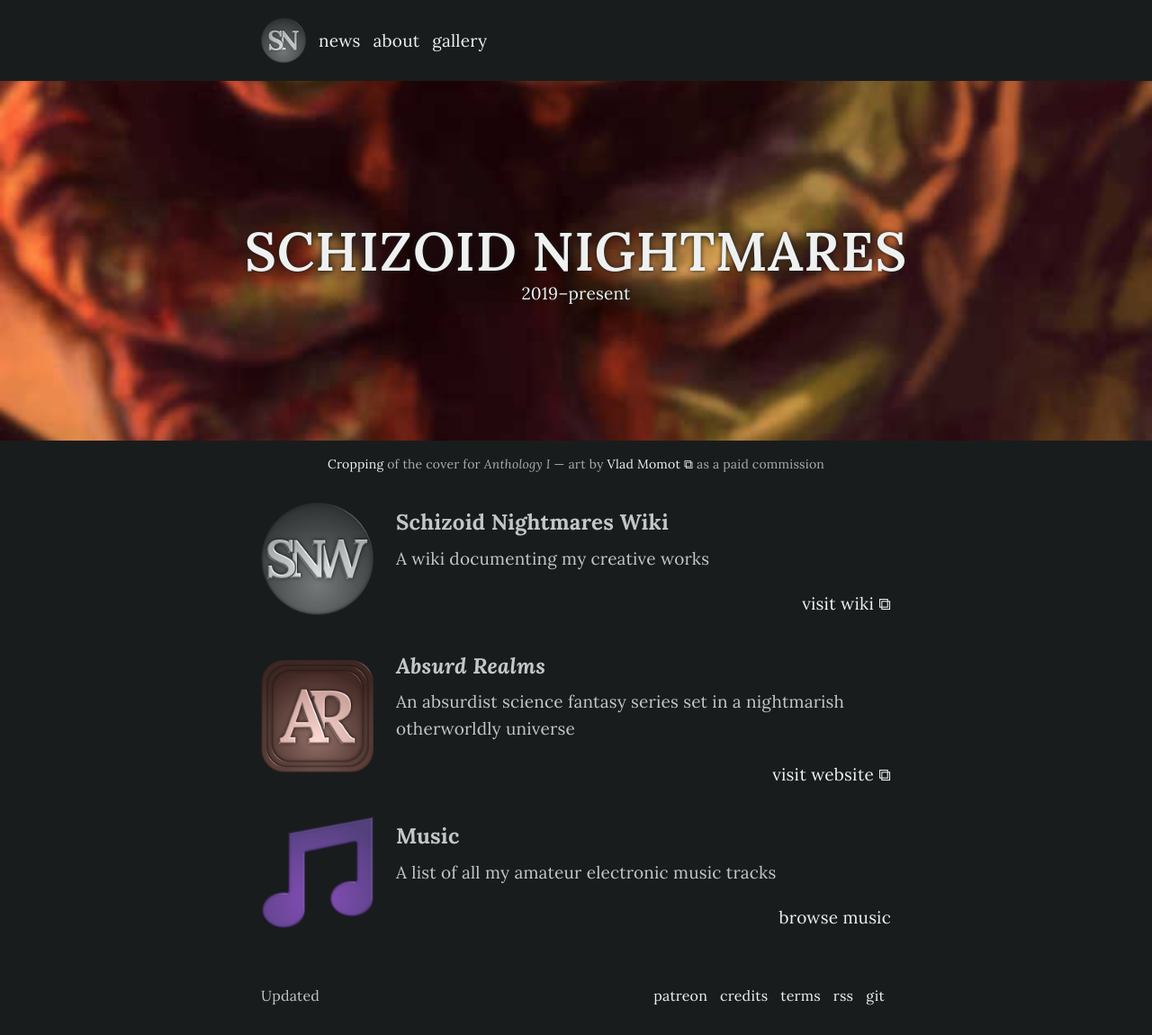
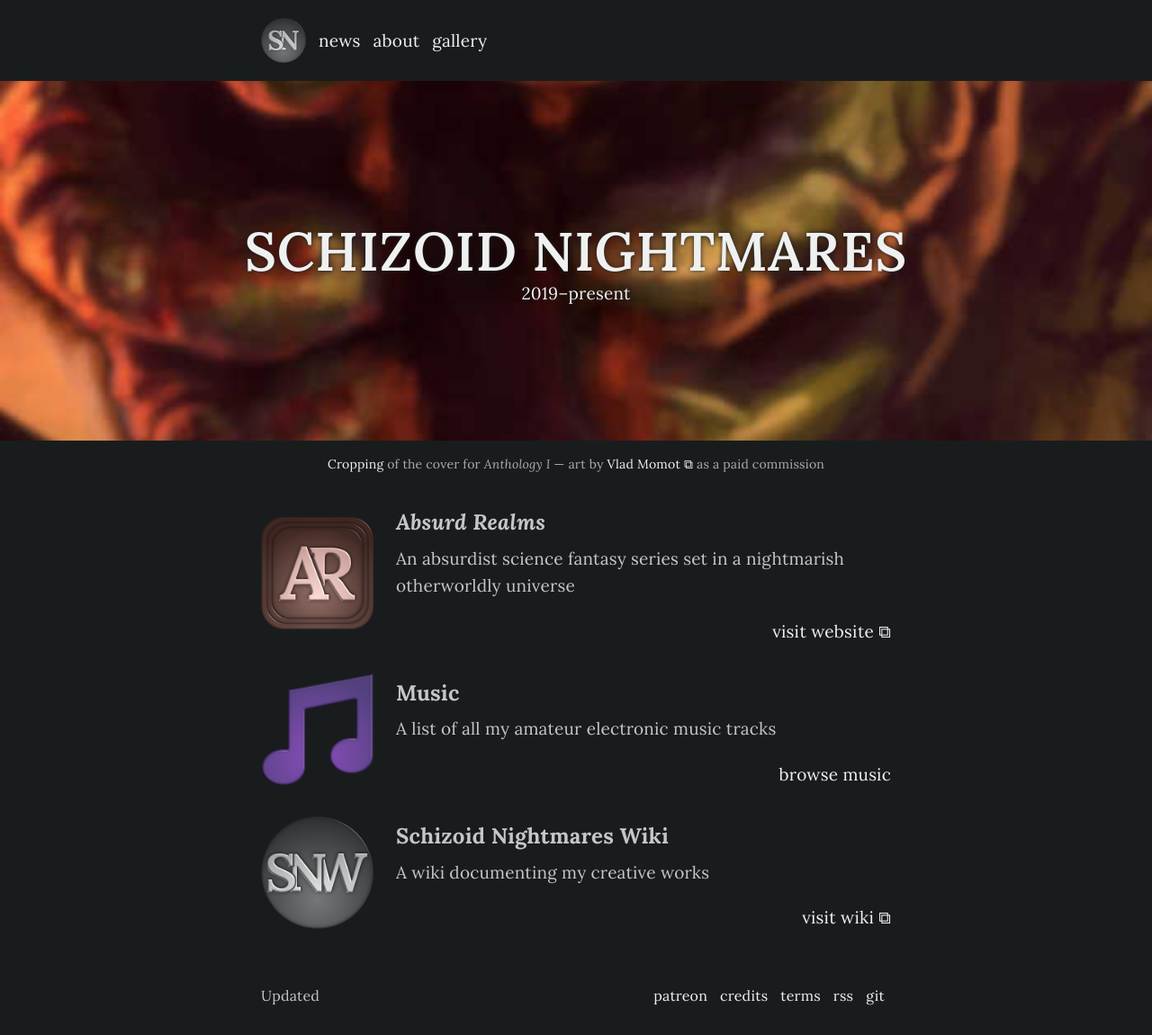
Before and after one commit to schizoidnightmares/schizoidnightmares.com, a Jekyll site: the page built from index.md, in a window 1280 px wide. Shown: the whole page at 90% size. Built offline with Jekyll 4.4.1, drawn with Linux system fonts in a browser that asks for light colours.

Commit message:
reordering

```diff
--- a/index.md
+++ b/index.md
@@ -7,15 +7,6 @@ header-title: Schizoid Nightmares
 header-subtitle: 2019–present
 caption: <a href="/assets/images/header.jpg" target="_blank">Cropping</a> of the cover for <i>Anthology I</i> — art by <a href="https://vladmomotart.tumblr.com/" target="_blank">Vlad Momot ⧉</a> as a paid commission
 ---
-
-<div class="feature" markdown=0>
-    <img src="/assets/images/snw_icon_small.png">
-    <div>
-        <h2>Schizoid Nightmares Wiki</h2>
-        <p>A wiki documenting my creative works</p>
-        <div><a href="https://schizoidnightmares.wiki/" target="_blank">visit wiki ⧉</a></div>
-    </div>
-</div>
 
 <div class="feature" markdown=0>
     <img src="/assets/images/ar_icon_small.png">
@@ -34,3 +25,12 @@ caption: <a href="/assets/images/header.jpg" target="_blank">Cropping</a> of the
         <div><a href="/music/">browse music</a></div>
     </div>
 </div>
+
+<div class="feature" markdown=0>
+    <img src="/assets/images/snw_icon_small.png">
+    <div>
+        <h2>Schizoid Nightmares Wiki</h2>
+        <p>A wiki documenting my creative works</p>
+        <div><a href="https://schizoidnightmares.wiki/" target="_blank">visit wiki ⧉</a></div>
+    </div>
+</div>
```
